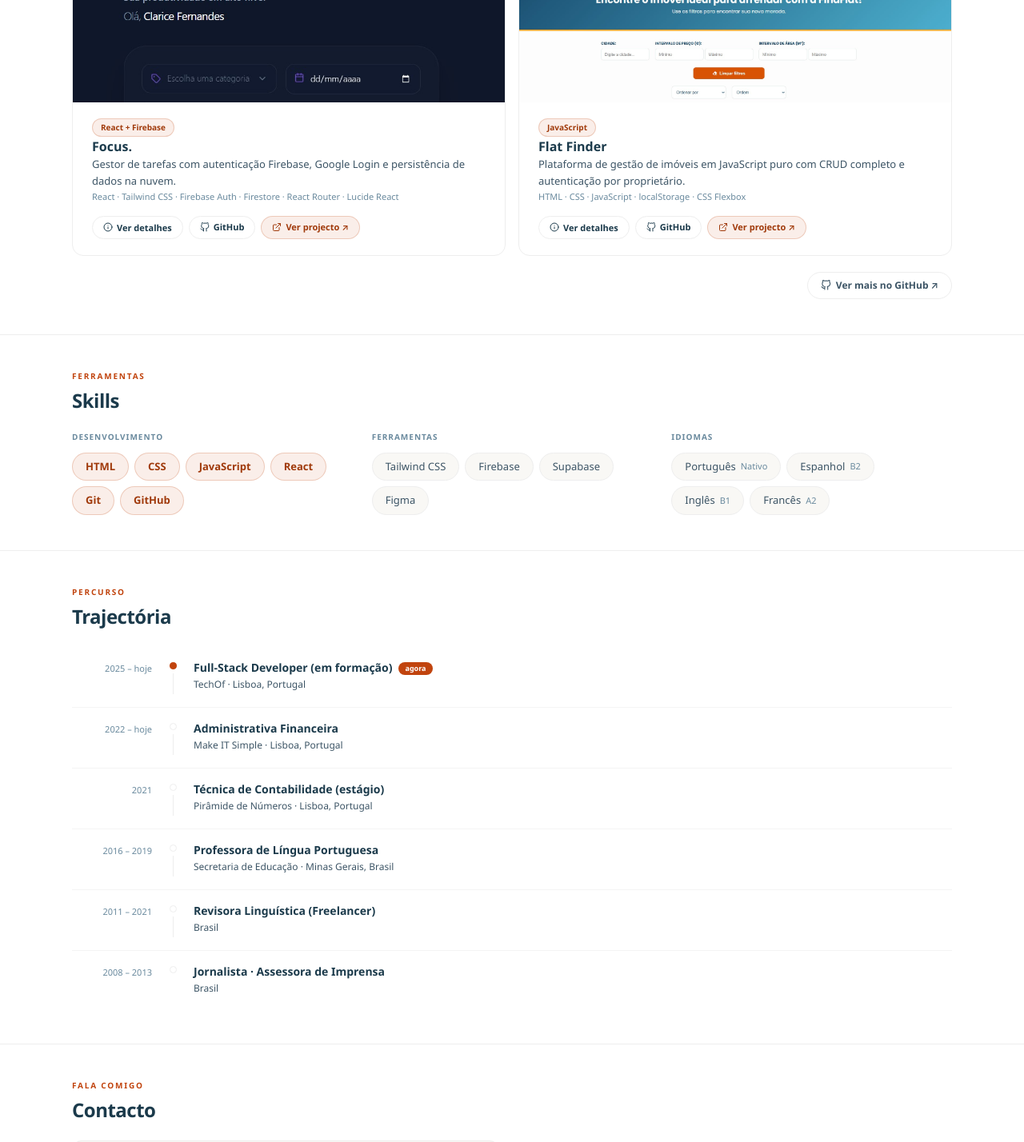
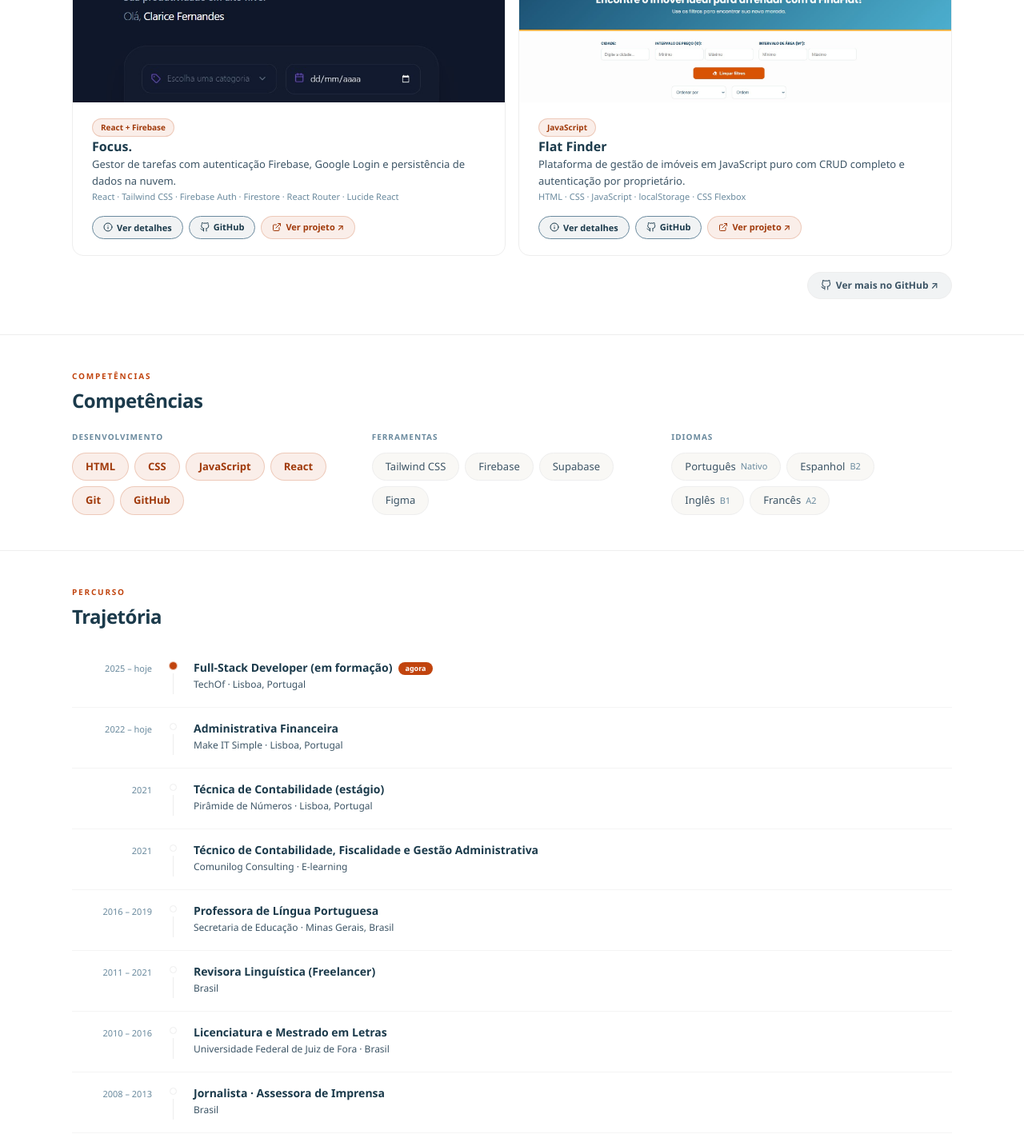
Before and after one commit to ClaFernandes/portfolio-clarice, a React (Vite) app: page / in a window 1280 px wide. Shown: the part 1330-2758 px from the top of the page at 80% size. Built offline with nearby package versions, Linux system fonts and the light colour scheme.

Commit message:
correção nas traduções

```diff
--- a/src/components/Timeline.jsx
+++ b/src/components/Timeline.jsx
@@ -36,7 +36,7 @@ function Timeline({ lang }) {
                     {/* Badge "agora" apenas no item atual */}
                     {item.current && <span className="tl__now">{t.now}</span>}
                   </p>
-                  <p className="tl__place">{item.place}</p>
+                  <p className="tl__place">{typeof item.place === 'object' ? item.place[lang] : item.place}</p>
                 </div>
               </div>
             );
--- a/src/data/timeline.js
+++ b/src/data/timeline.js
@@ -1,70 +1,103 @@
 const timeline = [
   {
     id: 1,
-    period: { pt: "2025 – hoje", en: "2025 – present" },
+    period: { pt: '2025 – hoje', en: '2025 – present' },
     role: {
-      pt: "Full-Stack Developer (em formação)",
-      en: "Full-Stack Developer (in training)",
+      pt: 'Full-Stack Developer (em formação)',
+      en: 'Full-Stack Developer (in training)',
     },
-    place: "TechOf · Lisboa, Portugal",
+    place: { pt: 'TechOf · Lisboa, Portugal', en: 'TechOf · Lisbon, Portugal' },
     current: true,
-    type: "dev",
+    type: 'dev',
   },
   {
     id: 2,
-    period: { pt: "2022 – hoje", en: "2022 – present" },
+    period: { pt: '2022 – hoje', en: '2022 – present' },
     role: {
-      pt: "Administrativa Financeira",
-      en: "Financial Administrator",
+      pt: 'Administrativa Financeira',
+      en: 'Financial Administrator',
     },
-    place: "Make IT Simple · Lisboa, Portugal",
+    place: { pt: 'Make IT Simple · Lisboa, Portugal', en: 'Make IT Simple · Lisbon, Portugal' },
     current: false,
-    type: "finance",
+    type: 'finance',
   },
   {
     id: 3,
-    period: { pt: "2021", en: "2021" },
+    period: { pt: '2021', en: '2021' },
     role: {
-      pt: "Técnica de Contabilidade (estágio)",
-      en: "Accounting Technician (internship)",
+      pt: 'Técnica de Contabilidade (estágio)',
+      en: 'Accounting Technician (internship)',
     },
-    place: "Pirâmide de Números · Lisboa, Portugal",
+    place: { pt: 'Pirâmide de Números · Lisboa, Portugal', en: 'Pirâmide de Números · Lisbon, Portugal' },
     current: false,
-    type: "finance",
+    type: 'finance',
   },
   {
     id: 4,
-    period: { pt: "2016 – 2019", en: "2016 – 2019" },
+    period: { pt: '2021', en: '2021' },
     role: {
-      pt: "Professora de Língua Portuguesa",
-      en: "Portuguese Language Teacher",
+      pt: 'Técnico de Contabilidade, Fiscalidade e Gestão Administrativa',
+      en: 'Accounting, Taxation and Administrative Management (certificate)',
     },
-    place: "Secretaria de Educação · Minas Gerais, Brasil",
+    place: { pt: 'Comunilog Consulting · E-learning', en: 'Comunilog Consulting · E-learning' },
     current: false,
-    type: "other",
+    type: 'education',
   },
   {
     id: 5,
-    period: { pt: "2011 – 2021", en: "2011 – 2021" },
+    period: { pt: '2016 – 2019', en: '2016 – 2019' },
     role: {
-      pt: "Revisora Linguística (Freelancer)",
-      en: "Proofreader (Freelancer)",
+      pt: 'Professora de Língua Portuguesa',
+      en: 'Portuguese Language Teacher',
     },
-    place: "Brasil",
+    place: { pt: 'Secretaria de Educação · Minas Gerais, Brasil', en: 'Department of Education · Minas Gerais, Brazil' },
     current: false,
-    type: "other",
+    type: 'other',
   },
   {
     id: 6,
-    period: { pt: "2008 – 2013", en: "2008 – 2013" },
+    period: { pt: '2011 – 2021', en: '2011 – 2021' },
     role: {
-      pt: "Jornalista · Assessora de Imprensa",
-      en: "Journalist · Press Officer",
+      pt: 'Revisora Linguística (Freelancer)',
+      en: 'Proofreader (Freelancer)',
     },
-    place: "Brasil",
+    place: { pt: 'Brasil', en: 'Brazil' },
     current: false,
-    type: "other",
+    type: 'other',
   },
-];
+  {
+    id: 7,
+    period: { pt: '2010 – 2016', en: '2010 – 2016' },
+    role: {
+      pt: 'Licenciatura e Mestrado em Letras',
+      en: 'BA and MA in Language and Literature',
+    },
+    place: { pt: 'Universidade Federal de Juiz de Fora · Brasil', en: 'Federal University of Juiz de Fora · Brazil' },
+    current: false,
+    type: 'education',
+  },
+  {
+    id: 8,
+    period: { pt: '2008 – 2013', en: '2008 – 2013' },
+    role: {
+      pt: 'Jornalista · Assessora de Imprensa',
+      en: 'Journalist · Press Officer',
+    },
+    place: { pt: 'Brasil', en: 'Brazil' },
+    current: false,
+    type: 'other',
+  },
+  {
+    id: 9,
+    period: { pt: '2003 – 2007', en: '2003 – 2007' },
+    role: {
+      pt: 'Licenciatura em Comunicação Social – Jornalismo',
+      en: 'BA in Social Communication – Journalism',
+    },
+    place: { pt: 'Universidade Federal de Juiz de Fora · Brasil', en: 'Federal University of Juiz de Fora · Brazil' },
+    current: false,
+    type: 'education',
+  },
+]
 
-export default timeline;
+export default timeline
--- a/src/data/translations.js
+++ b/src/data/translations.js
@@ -3,9 +3,9 @@ const translations = {
   pt: {
     nav: {
       about: "Sobre",
-      projects: "Projectos",
-      skills: "Skills",
-      timeline: "Trajectória",
+      projects: "Projetos",
+      skills: "Competências",
+      timeline: "Trajetória",
       contact: "Contacto",
     },
 
@@ -16,7 +16,7 @@ const translations = {
       name: "Clarice",
       surname: "Fernandes",
       desc: "Aprendi a contar histórias em palavras. Agora conto-as em código. Desenvolvo interfaces que comunicam.",
-      btnProjects: "Ver projectos",
+      btnProjects: "Ver projetos",
       btnCV: "Download CV",
       location: "Lisboa, Portugal",
     },
@@ -29,16 +29,16 @@ const translations = {
 
     projects: {
       eyebrow: "O que construí",
-      title: "Projectos",
-      btnSee: "Ver projecto ↗",
+      title: "Projetos",
+      btnSee: "Ver projeto ↗",
       btnGithub: "Ver no GitHub ↗",
-      teamBadge: "Projecto em dupla",
+      teamBadge: "Projeto em dupla",
       seeMore: "Ver mais no GitHub ↗",
     },
 
     skills: {
-      eyebrow: "Ferramentas",
-      title: "Skills",
+      eyebrow: "Competências",
+      title: "Competências",
       dev: "Desenvolvimento",
       tools: "Ferramentas",
       langs: "Idiomas",
@@ -46,7 +46,7 @@ const translations = {
 
     timeline: {
       eyebrow: "Percurso",
-      title: "Trajectória",
+      title: "Trajetória",
       now: "agora",
     },
 
@@ -115,7 +115,7 @@ const translations = {
 
     skills: {
       eyebrow: "Tools",
-      title: "Skills",
+      title: "Competências",
       dev: "Development",
       tools: "Tools",
       langs: "Languages",
--- a/src/styles/projects.css
+++ b/src/styles/projects.css
@@ -170,11 +170,12 @@
 
 .proj-btn--outline {
   color: var(--petrol);
-  background: transparent;
-  border: 1px solid var(--border);
+  background: rgba(27, 58, 75, 0.06);
+  border: 1.5px solid var(--petrol-light);
 }
 
 .proj-btn--outline:hover {
+  background: rgba(27, 58, 75, 0.12);
   border-color: var(--petrol);
 }
 
```
